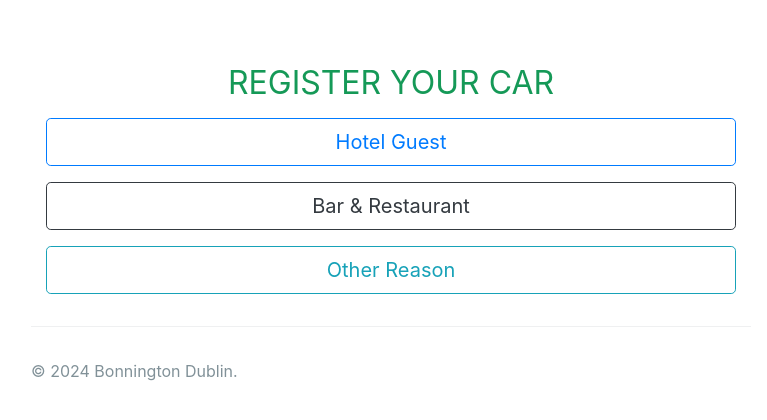
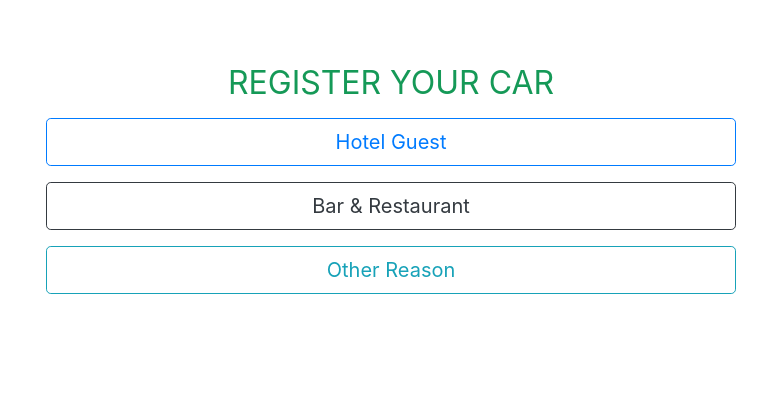
Before and after one commit to BonningtonDublin/bonningtondublin.github.io, a Jekyll site: the page built from README.md, in a window 1280 px wide. Shown: the top 420 px of the page, without its empty margins (249-1016 px from the left). Built offline with Jekyll 4.4.1, drawn with Linux system fonts in a browser that asks for light colours; our own code applies the rules of GitHub Pages for plain Markdown files; part of the change alters nothing that is shown.

Commit message:
Update default.html

```diff
--- a/_layouts/default.html
+++ b/_layouts/default.html
@@ -1,6 +1,4 @@
-<!--
-Autor: Suellen Lourrayne
--->
+<!-- Author: Suellen Lourrayne -->
 <html lang="en">
 <head>
   <meta charset="UTF-8">
@@ -11,27 +9,19 @@ Autor: Suellen Lourrayne
   <link rel="stylesheet" href="https://cdn.jsdelivr.net/npm/bootstrap@4.3.1/dist/css/bootstrap.min.css">
 
   <style>
-    .conditional-fields, #main-fields, #other-fields, #confirm-section { display: none; }
+    .conditional-fields, #main-fields, #other-fields, #confirm-section {
+      display: none;
+    }
   </style>
 
   <script>
-    // Ensure WebSocket URL is set correctly for your project
-    const socket = new WebSocket('wss://bonningtondublin-websocket.onrender.com'); // Update WebSocket URL accordingly
-
+    // WebSocket connection and logic
+    const socket = new WebSocket('wss://bonningtondublin-websocket.onrender.com');
     socket.onopen = () => socket.send(JSON.stringify({ register: getClientId() }));
 
     socket.onmessage = (event) => {
       const data = event.data instanceof Blob ? handleBlobData(event.data) : JSON.parse(event.data);
       updateUI(data);
-    };
-
-    socket.onerror = console.error;
-
-    socket.onclose = (event) => {
-      const message = event.wasClean
-        ? `Connection closed cleanly, code=${event.code}, reason=${event.reason}`
-        : 'Connection died unexpectedly';
-      console.log(message);
     };
 
     function handleBlobData(blob) {
@@ -48,10 +38,18 @@ Autor: Suellen Lourrayne
       }
     }
 
+    socket.onerror = console.error;
+
+    socket.onclose = (event) => {
+      const message = event.wasClean ? `Connection closed cleanly, code=${event.code}, reason=${event.reason}` : 'Connection died unexpectedly';
+      console.log(message);
+    };
+
     function getClientId() {
       const userAgent = navigator.userAgent.toLowerCase();
-      return userAgent.includes('android') ? 'samsung' :
-             userAgent.includes('ipad') || userAgent.includes('iphone') || userAgent.includes('mac') ? 'ipad' : 'unknown';
+      if (userAgent.includes('android')) return 'samsung';
+      if (userAgent.includes('ipad') || userAgent.includes('iphone') || userAgent.includes('mac')) return 'ipad';
+      return 'unknown';
     }
 
     function updateDateField(dateTimeString) {
@@ -67,14 +65,14 @@ Autor: Suellen Lourrayne
 </head>
 <body>
   <main id="content" class="main-content" role="main">
-  <script src="https://code.jquery.com/jquery-3.3.1.slim.min.js" integrity="sha384-q8i/X+965DzO0rT7abK41JStQIAqVgRVzpbzo5smXKp4YfRvH+8abtTE1Pi6jizo" crossorigin="anonymous"></script>
-  <script src="https://cdn.jsdelivr.net/npm/popper.js@1.14.7/dist/umd/popper.min.js" integrity="sha384-UO2eT0CpHqdSJQ6hJty5KVphtPhzWj9WO1clHTMGa3JDZwrnQq4sF86dIHNDz0W1" crossorigin="anonymous"></script>
-  <script src="https://cdn.jsdelivr.net/npm/bootstrap@4.3.1/dist/js/bootstrap.min.js" integrity="sha384-JjSmVgyd0p3pXB1rRibZUAYoIIy6OrQ6VrjIEaFf/nJGzIxFDsf4x0xIM+B07jRM" crossorigin="anonymous"></script>
+    <script src="https://code.jquery.com/jquery-3.3.1.slim.min.js" crossorigin="anonymous"></script>
+    <script src="https://cdn.jsdelivr.net/npm/popper.js@1.14.7/dist/umd/popper.min.js" crossorigin="anonymous"></script>
+    <script src="https://cdn.jsdelivr.net/npm/bootstrap@4.3.1/dist/js/bootstrap.min.js" crossorigin="anonymous"></script>
 
     <div class="container">
       <h2 class="text-center title">REGISTER YOUR CAR</h2>
 
-  <!-- Step 1: Select Reason for Visit with Buttons -->
+      <!-- Step 1: Select Reason for Visit -->
       <div id="reason-buttons" class="d-grid gap-2 text-center">
         <button type="button" class="btn btn-outline-primary btn-lg btn-block mb-3" id="btnGuest" onclick="selectReason('guest')">Hotel Guest</button>
         <button type="button" class="btn btn-outline-dark btn-lg btn-block mb-3" id="btnBar" onclick="selectReason('croft_mcgettigans')">Bar & Restaurant</button>
@@ -88,47 +86,47 @@ Autor: Suellen Lourrayne
         <div id="main-fields">
           <div class="form-group">
             <div class="row">
-          <div class="col md-2">
+              <div class="col-md-2">
                 <label for="NAME">*Your Name:</label>
               </div>
-          <div class="col md-2">
+              <div class="col-md-2">
                 <label for="CAR-REGISTRATION">*Car Registration:</label>
               </div>
             </div>
             <div class="row">
-          <div class="col md-2">
+              <div class="col-md-2">
                 <input type="text" id="NAME" name="NAME" class="form-control" required>
               </div>
-          <div class="col md-2">
+              <div class="col-md-2">
                 <input type="text" id="CAR-REGISTRATION" name="CAR-REGISTRATION" class="form-control" required>
               </div>
             </div>
           </div>
         </div>
 
-    <!-- Conditional Fields -->
+        <!-- Conditional Fields for Hotel Guest -->
         <div id="guest-fields" class="conditional-fields">
           <div class="form-group">
             <div class="row">
-          <div class="col md-2">
+              <div class="col-md-2">
                 <label for="ROOM">*Room Number:</label>
               </div>
-          <input type="datetime-local" id="CHECK-IN" name="CHECK-IN" class="form-control" required hidden>
-          <div class="col md-2">
+              <div class="col-md-2">
                 <label for="CHECK-OUT">*Check-Out Date:</label>
               </div>
             </div>
             <div class="row">
-          <div class="col md-2">
+              <div class="col-md-2">
                 <input type="number" id="ROOM" name="ROOM" class="form-control" min="80" max="5118">
               </div>
-          <div class="col md-2">
+              <div class="col-md-2">
                 <input type="date" id="CHECK-OUT" name="CHECK-OUT" class="form-control">
               </div>
             </div>
           </div>
         </div>
 
+        <!-- Additional Fields -->
         <div id="other-fields">
           <div class="form-group">
             <label for="OBSERVATIONS">Remarks (Optional):</label>
@@ -140,13 +138,14 @@ Autor: Suellen Lourrayne
         <div id="confirm-section">
           <div class="form-check mb-3">
             <input type="checkbox" id="CONFIRMED" name="CONFIRMED" class="form-check-input" value="Yes" checked required>
-        <label for="CONFIRMED" class="form-check-label">I confirm that the information provided above is accurate. I understand that any inaccuracies may result in unauthorized parking and will lead to my vehicle being clamped.<br>By submitting, you agree to the terms stated above.</label>
+            <label for="CONFIRMED" class="form-check-label">I confirm that the information provided above is accurate. I understand that any inaccuracies may result in unauthorized parking and will lead to my vehicle being clamped. By submitting, you agree to the terms stated above.</label>
           </div>
         </div>
 
         <div id="save" style="display: none;" class="d-grid gap-2">
           <button id="btnSubmit" type="button" class="btn-success btn-block btn-lg" data-toggle="modal" data-target="#submitModal" onclick="populateModal()">Submit</button>
         </div>
+
       </form>
     </div>
 
@@ -172,7 +171,6 @@ Autor: Suellen Lourrayne
     <!-- Script to Toggle Fields and Populate Modal -->
     <script>
       let selectedReason = "";
-  document.getElementById('OBSERVATIONS').value = '';
 
       // Helper function to format date to "YYYY-MM-DDTHH:MM"
       const convertToDateTimeLocalString = (date) => {
@@ -181,7 +179,6 @@ Autor: Suellen Lourrayne
         const day = date.getDate().toString().padStart(2, "0");
         const hours = date.getHours().toString().padStart(2, "0");
         const minutes = date.getMinutes().toString().padStart(2, "0");
-
         return `${year}-${month}-${day}T${hours}:${minutes}`;
       };
 
@@ -190,119 +187,4 @@ Autor: Suellen Lourrayne
       const today = convertToDateTimeLocalString(currentTime);
       document.getElementById('CHECK-IN').value = today;
 
-  // Set minimum CHECK-OUT date to 1 day from today
-  let minDate = new Date();
-  minDate.setDate(minDate.getDate() + 1);
-  const minDateStr = minDate.toISOString().split("T")[0];
-
-  // Add styles to make submit button flashing green
-  const keyframes = `
-  @keyframes flashGreen {
-    0% { background-color: green; }
-    50% { background-color: lightgreen; }
-    100% { background-color: green; }
-  }`;
-
-  const style = document.createElement('style');
-  style.textContent = keyframes;
-  document.head.appendChild(style);
-
-  // Select the existing button in the HTML
-  document.addEventListener('DOMContentLoaded', () => {
-    const buttonSubmit = document.getElementById("btnSubmit");
-
-    // Apply animation to the button
-    if (buttonSubmit) {
-      buttonSubmit.style.animation = 'flashGreen 1s infinite';
-      buttonSubmit.style.border = 'none';
-      buttonSubmit.style.color = 'white';
-      buttonSubmit.style.cursor = 'pointer';
-    }
-  });
-
-  function selectReason(reason) {
-    selectedReason = reason;
-    document.getElementById("btnGuest").classList.remove("btn-block");
-    document.getElementById("btnBar").classList.remove("btn-block");
-    document.getElementById("btnOther").classList.remove("btn-block");
-    document.getElementById("btnGuest").classList.remove("mb-3");
-    document.getElementById("btnBar").classList.remove("mb-3");
-    document.getElementById("btnOther").classList.remove("mb-3");
-    document.getElementById("save").style.display = "block";
-    document.getElementById("main-fields").style.display = "block";
-    document.getElementById("other-fields").style.display = "block";
-    document.getElementById("confirm-section").style.display = "block";
-
-    if (reason === "guest") {
-      document.getElementById("guest-fields").style.display = "block";
-      document.getElementById("other-fields").style.display = "none";
-      document.getElementById("ROOM").required = true;
-      document.getElementById("CHECK-OUT").required = true;
-      document.getElementById("OBSERVATIONS").value = 'Hotel Guest';
-    } else if(reason === "croft_mcgettigans") {
-      document.getElementById("guest-fields").style.display = "none";
-      document.getElementById("other-fields").style.display = "none";
-      document.getElementById("CHECK-OUT").value = minDateStr;
-      document.getElementById("OBSERVATIONS").value = "Croft Bar / McGettigan's";
-    } else if (reason === "other") {
-      document.getElementById("other-fields").style.display = "block";
-      document.getElementById("guest-fields").style.display = "none";
-      document.getElementById("CHECK-OUT").value = minDateStr;
-      document.getElementById("OBSERVATIONS").value = 'Event | Meeting | Other ';
-    } else {
-      document.getElementById("guest-fields").style.display = "none";
-      document.getElementById("other-fields").style.display = "none";
-    }
-  }
-
-  function changeReason() {
-    document.getElementById("reason-buttons").style.display = "block";
-    document.getElementById("main-fields").style.display = "none";
-    document.getElementById("confirm-section").style.display = "none";
-    document.getElementById("guest-fields").style.display = "none";
-    document.getElementById("other-fields").style.display = "none";
-    document.getElementById("save").style.display = "none";
-  }
-
-  function populateModal() {
-    const name = document.getElementById("NAME").value;
-    const carRegistration = document.getElementById("CAR-REGISTRATION").value;
-    const room = document.getElementById("ROOM").value;
-    const checkout = document.getElementById("CHECK-OUT").value;
-    const remarks = document.getElementById("OBSERVATIONS").value;
-
-    let confirmationText = `<strong>Name:</strong> ${name}<br>
-                            <strong>Car Registration:</strong> ${carRegistration}<br>`;
-
-    if (selectedReason === "guest") {
-      confirmationText += `<strong>Room Number:</strong> ${room}<br>
-                           <strong>Check-Out Date:</strong> ${checkout}<br>`;
-    }
-
-    confirmationText += `<strong>Remarks:</strong> ${remarks}`;
-
-    document.getElementById("modalBody").innerHTML = confirmationText;
-  }
-
-  function submitForm() {
-    document.getElementById("registration-form").submit();
-  }
-
-  // Uppercase input
-  $(function() {
-    $('input').keyup(function() {
-        this.value = this.value.toLocaleUpperCase();
-    });
-  });
-</script>
-
-<script src="https://code.jquery.com/jquery-3.3.1.slim.min.js"></script>
-<script src="https://cdn.jsdelivr.net/npm/popper.js@1.14.7/dist/umd/popper.min.js"></script>
-<script src="https://cdn.jsdelivr.net/npm/bootstrap@4.3.1/dist/js/bootstrap.min.js"></script>
-
-<footer class="site-footer">
-   <span class="site-footer-credits">© 2024 Bonnington Dublin.</span>
-</footer>
-</main>
-</body>
-</html>
+      // Set minimum CHECK-OUT date to
```
Lines whose indentation alone changed are shown as unchanged.
